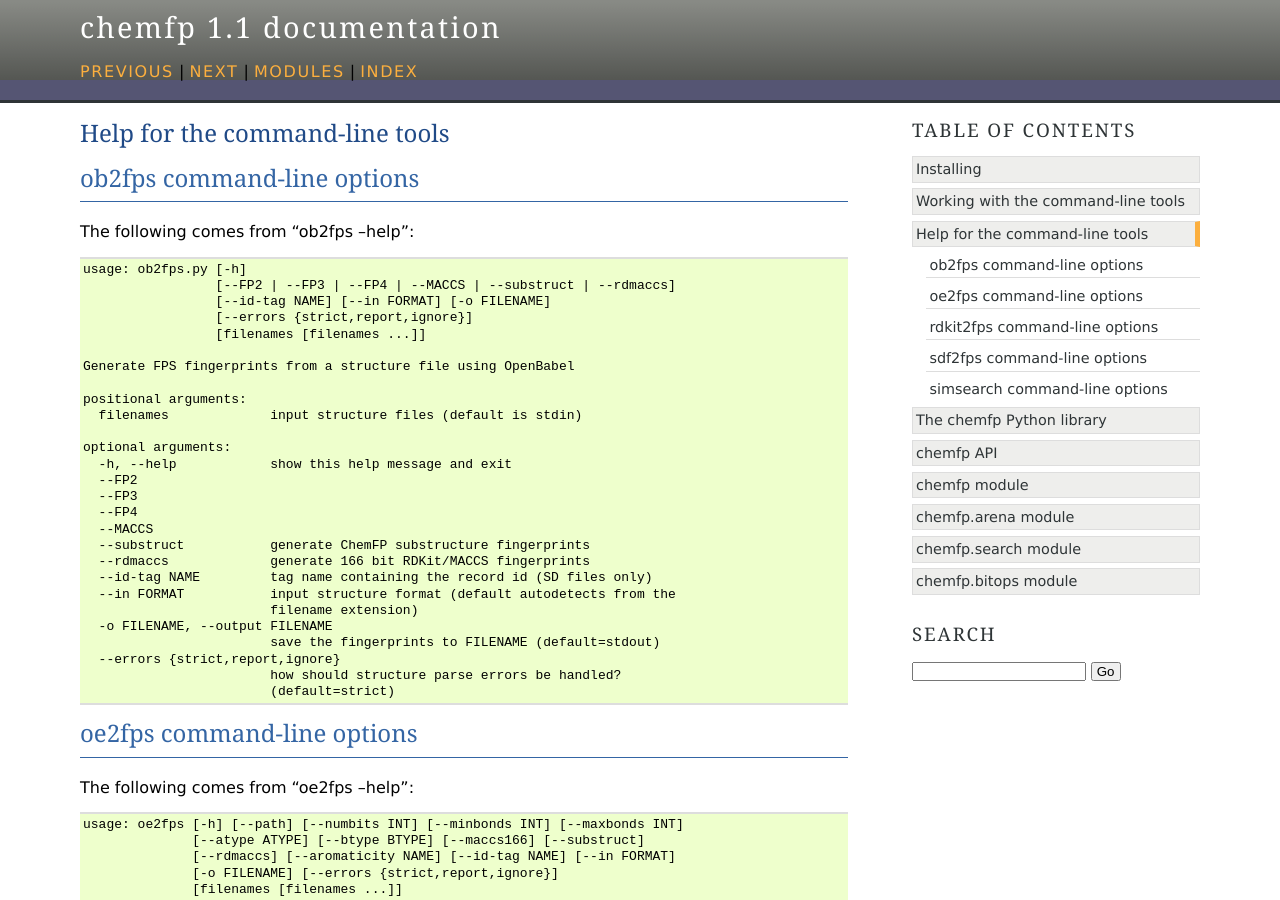
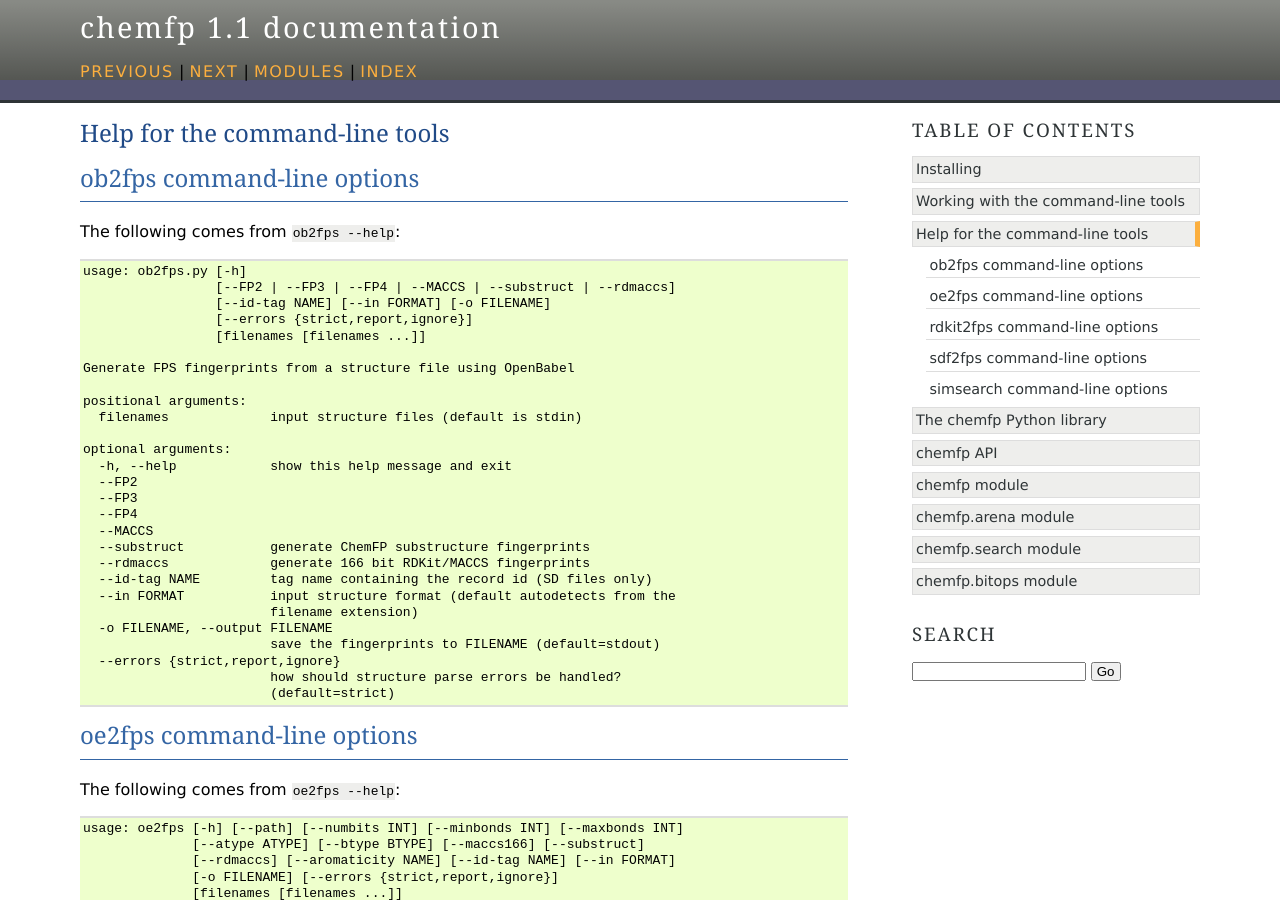
Before and after one commit to llazzaro/chem-fingerprints, a Sphinx documentation site: the page built from docs/tool-help.rst, in a window 1280 px wide and 900 px high. Built offline with Sphinx 7.4.7, drawn with Linux system fonts in a browser that asks for light colours; some of the changed text lies outside the part shown.

Commit message:
fixed the -- to em-dash conversion

```diff
--- a/docs/tool-help.rst
+++ b/docs/tool-help.rst
@@ -10,7 +10,7 @@
 ===========================
 
 
-The following comes from "ob2fps --help"::
+The following comes from ``ob2fps --help``::
 
     usage: ob2fps.py [-h]
                      [--FP2 | --FP3 | --FP4 | --MACCS | --substruct | --rdmaccs]
@@ -46,7 +46,7 @@
 oe2fps command-line options
 ===========================
 
-The following comes from "oe2fps --help"::
+The following comes from ``oe2fps --help``::
 
     usage: oe2fps [-h] [--path] [--numbits INT] [--minbonds INT] [--maxbonds INT]
                   [--atype ATYPE] [--btype BTYPE] [--maccs166] [--substruct]
@@ -134,7 +134,7 @@
 ==============================
 
 
-The following comes from "rdkit2fps --help"::
+The following comes from ``rdkit2fps --help``::
 
     usage: rdkit2fps [-h] [--fpSize INT] [--RDK] [--minPath INT] [--maxPath INT]
                      [--nBitsPerHash INT] [--useHs 0|1] [--morgan] [--radius INT]
@@ -214,7 +214,7 @@
 sdf2fps command-line options
 ============================
 
-The following comes from "sdf2fps --help"::
+The following comes from ``sdf2fps --help``::
 
     usage: sdf2fps [-h] [--id-tag TAG] [--fp-tag TAG] [--num-bits INT]
                    [--errors {strict,report,ignore}] [-o FILENAME]
@@ -281,7 +281,7 @@
 simsearch command-line options
 ==============================
 
-The following comes from "simsearch --help"::
+The following comes from ``simsearch --help``::
 
     usage: simsearch [-h] [-k K_NEAREST] [-t THRESHOLD] [-q QUERIES] [--NxN]
                      [--hex-query HEX_QUERY] [--query-id QUERY_ID] [--in FORMAT]
```
